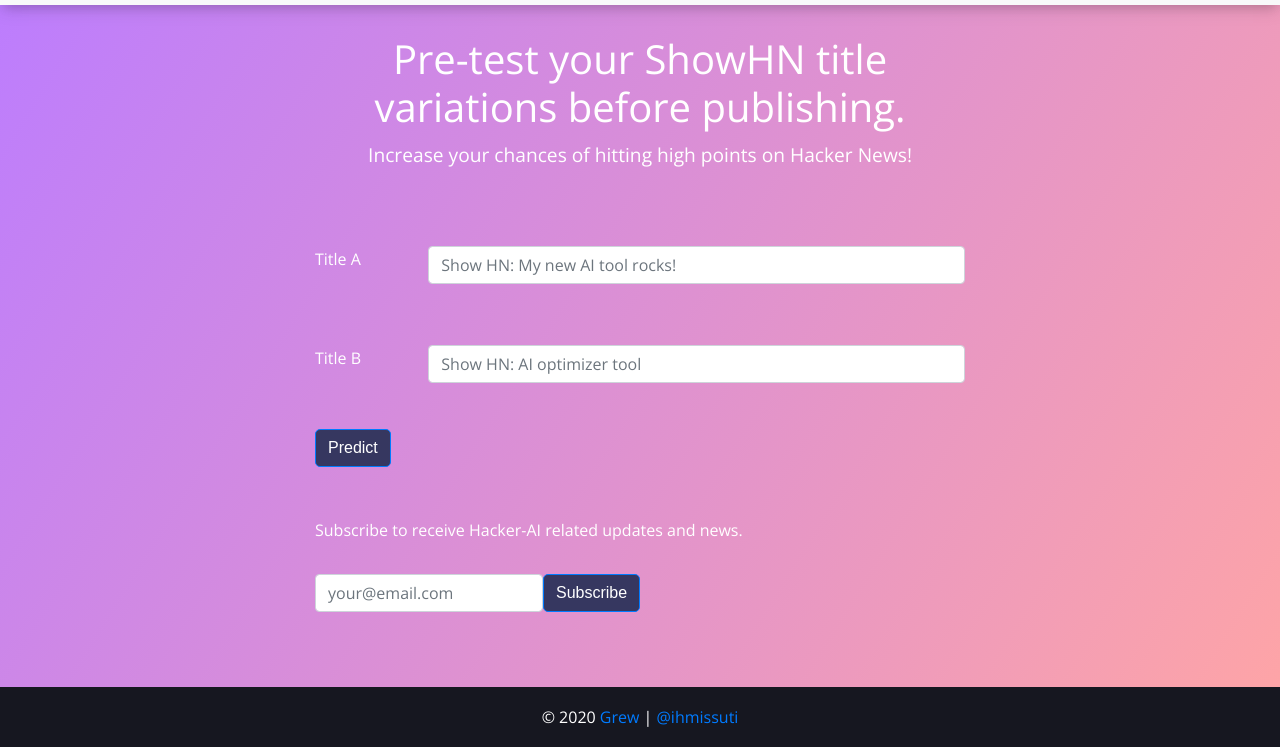
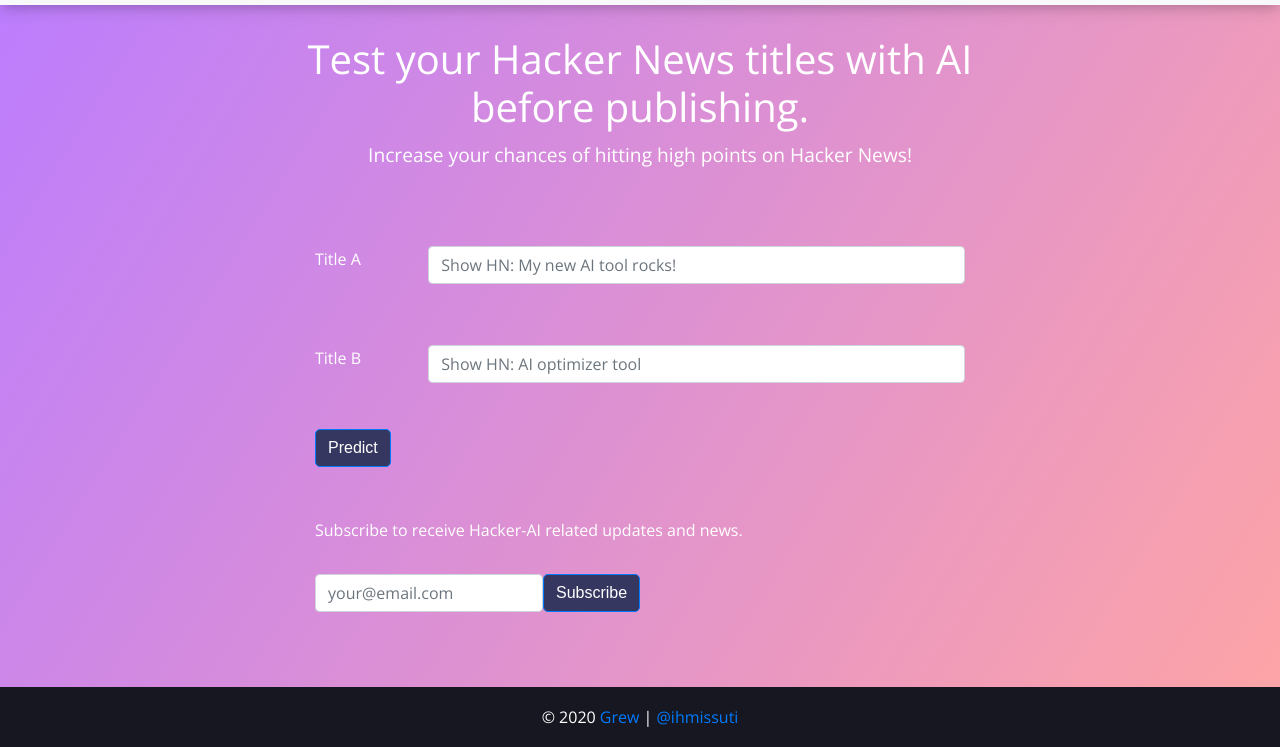
Before and after one commit to ihmissuti/hacker-ai, a website: page index.html in a window 1280 px wide. Shown: the part 53-800 px from the top of the page. Drawn offline with nearby package versions, Linux system fonts and the light colour scheme.

Commit message:
github link

```diff
--- a/index.html
+++ b/index.html
@@ -44,7 +44,7 @@
     <div class="container">
       <div class="row">
       <div class="mt1">
-         <h1>Pre-test your ShowHN title variations before publishing.</h1>
+         <h1>Test your Hacker News titles with AI before publishing.</h1>
          <p style="font-size: 1.2rem;">Increase your chances of hitting high points on Hacker News!</p>
       </div>
 
```
